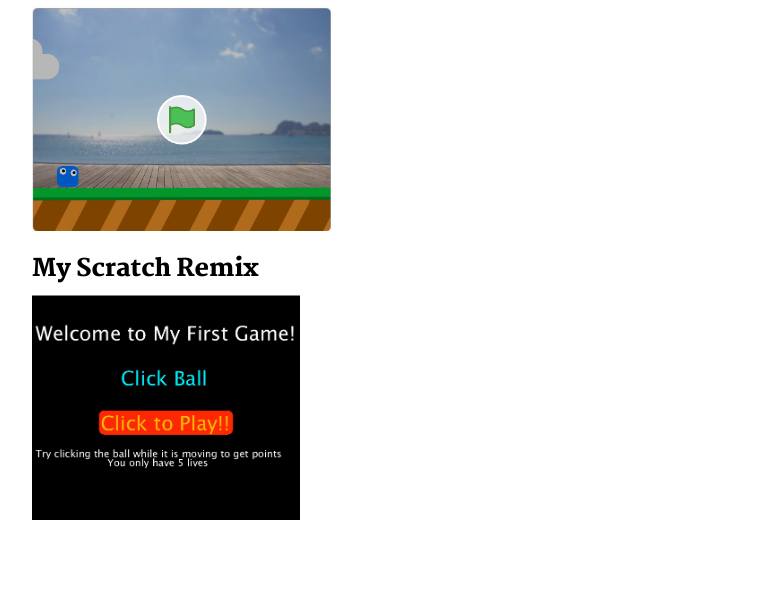
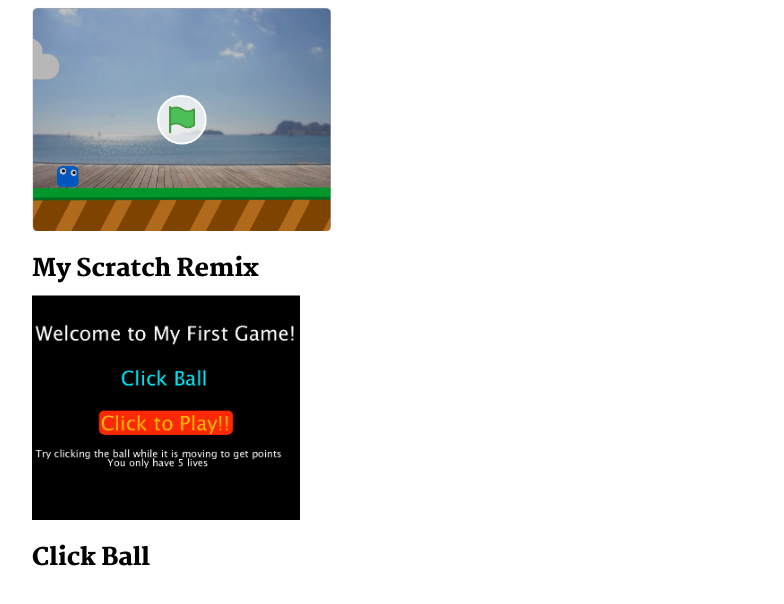
Before and after one commit to KevinBach02/KevinBach02.github.io, a plain HTML site: page Portfolio.html in a window 1280 px wide. Shown: the part 530-1134 px from the top of the page, without its empty margins (233-1017 px from the left). Before the commit the page ends 1110 px from the top, so only its background shows below. Drawn offline with Linux system fonts and the light colour scheme.

Commit message:
game added3

```diff
--- a/Portfolio.html
+++ b/Portfolio.html
@@ -65,6 +65,9 @@
           </a>
           <a href="./BallGame.html">
             <img src="./old/images/click ball.PNG" height="225px"></a>
+            <a>
+              <h3>Click Ball</h3>
+            </a>
 <script>
   document.addEventListener("DOMContentLoaded", function (event) {
     navActivePage();
```
Also changed, not shown: .c9/metadata/environment/Portfolio.html.
